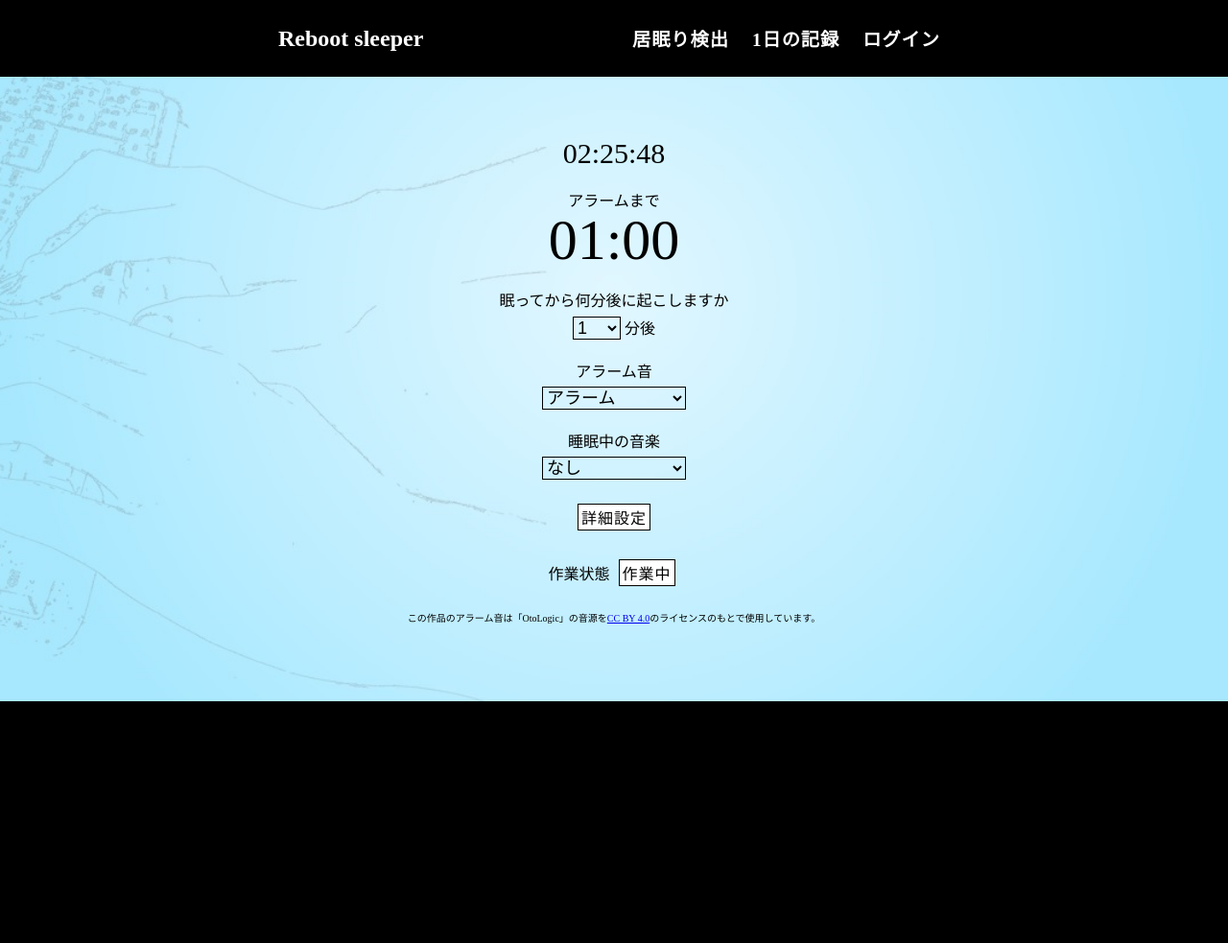
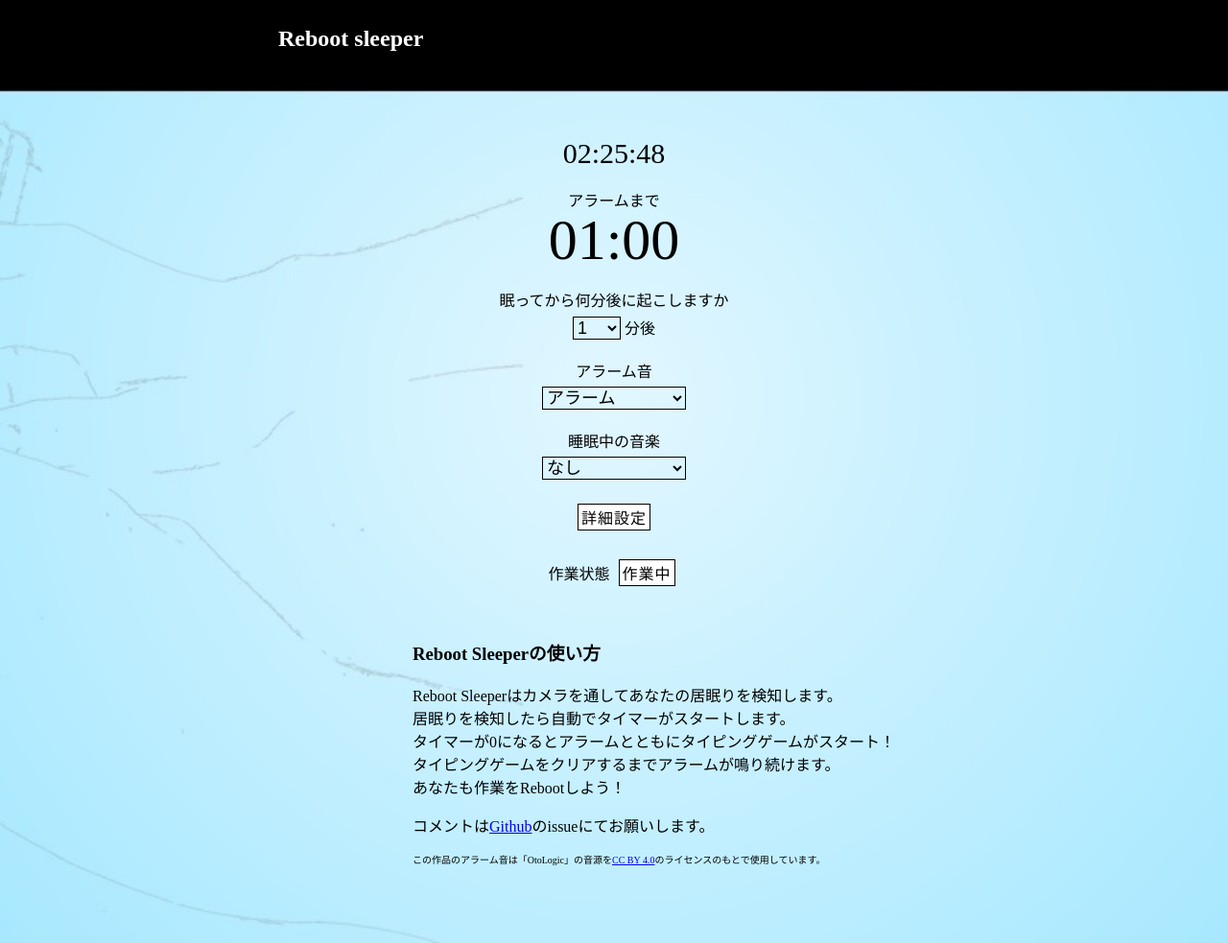
Before and after one commit to bisnii/hacku, a Flask app: page / in a window 1280 px wide. Shown: the whole page at 96% size. Before the commit the page ends 731 px from the top, so only its background shows below. Run offline with Flask 2, Linux system fonts and the light colour scheme; some libraries are stand-ins or nearby versions.

Commit message:
Deploy tuning (#41)
* update アラームと休憩通知の時間を本番用に変更

* update 説明文の追加

* update faviconの追加とメニューの非表示

* update metaタグに説明文を追記

Co-authored-by: yochimonji <yochimonji@gmail.com>

```diff
--- a/static/css/index.css
+++ b/static/css/index.css
@@ -147,10 +147,15 @@ form
 }
 
 footer {
-    text-align: center;
+    margin-left: 140px;
     font-size: 10px;
 }
 
 #alarm_stop_content {
     text-align: center;
 }
+
+.disc {
+    margin-left: 140px;
+    margin-top: 50px;
+}
--- a/static/scripts/alarm.js
+++ b/static/scripts/alarm.js
@@ -138,7 +138,7 @@ document.addEventListener('DOMContentLoaded', function() {
 
         if ($alarmTime == '1m') {
             timer.innerHTML = "01:00";
-            timeLimit = 10000;  // 本番時100000にする
+            timeLimit = 100000;  // 本番時100000にする
         }
         else if ($alarmTime == '5m') {
             timer.innerHTML = "05:00";
@@ -244,7 +244,7 @@ document.addEventListener('DOMContentLoaded', function() {
             noticeFlag = false;
             sec = 0;
         }
-        if(sec >= 60 && noticeFlag==true && break_value === "する"){
+        if(sec >= 60*60*2 && noticeFlag==true && break_value === "する"){
             sec = 0;
             Push.create('お疲れ様です！', {
                 body: '作業開始から2時間です。そろそろ休憩しましょう！',
@@ -272,6 +272,11 @@ document.addEventListener('DOMContentLoaded', function() {
         bgm_setting.pause();
         bgmtext.textContent = "再生";
         break_value = radioBreakList.value;
+        if (break_value === 'する') {
+            noticeFlag = true;
+        } else {
+            noticeFlag = false;
+        }
         typing_value = radioTypingList.value;
         settingFlag = false;
         setting.close();
--- a/templates/activity_log.html
+++ b/templates/activity_log.html
@@ -6,18 +6,20 @@
     <meta name="viewport" content="width=device-width, initial-scale=1.0">
     <title>Reboot sleeper</title>
     <link rel="stylesheet" type="text/css" href="/static/css/index.css">
+    <link rel="shortcut icon" href="/static/img/favicon.ico" type="image/vnd.microsoft.icon">
+    <link rel="icon" href="/static/img/favicon.ico" type="image/vnd.microsoft.icon">
 </head>
 <body>
     <header>
         <div class="header_content">
             <h2 class="title"><a href="/">Reboot sleeper</a></h2>
-            <nav class="nav">
+            <!-- <nav class="nav">
                 <ul class="menu-group">
                     <li class="menu-item"><a href="/detection_test" class="nav_button">居眠り検出</a></li>
                     <li class="menu-item"><a href="/activity_log" class="nav_button">1日の記録</a></li>
                     <li class="menu-item"><a href="/login" class="nav_button">ログイン<br></a></li>
                 </ul>
-            </nav>
+            </nav> -->
         </div>
     </header>
         <h1>1日の記録のページ　ー　調整中　ー</h1>
--- a/templates/alarm_stop.html
+++ b/templates/alarm_stop.html
@@ -6,6 +6,8 @@
     <meta name="viewport" content="width=device-width, initial-scale=1.0">
     <title>Reboot sleeper</title>
     <link rel="stylesheet" type="text/css" href="/static/css/index.css">
+    <link rel="shortcut icon" href="/static/img/favicon.ico" type="image/vnd.microsoft.icon">
+    <link rel="icon" href="/static/img/favicon.ico" type="image/vnd.microsoft.icon">
 </head>
 <body>
     <header>
--- a/templates/detection_test.html
+++ b/templates/detection_test.html
@@ -6,18 +6,20 @@
     <meta name="viewport" content="width=device-width, initial-scale=1.0">
     <title>Reboot sleeper</title>
     <link rel="stylesheet" type="text/css" href="/static/css/index.css">
+    <link rel="shortcut icon" href="/static/img/favicon.ico" type="image/vnd.microsoft.icon">
+    <link rel="icon" href="/static/img/favicon.ico" type="image/vnd.microsoft.icon">
 </head>
 <body>
     <header>
         <div class="header_content">
             <h2 class="title"><a href="/">Reboot sleeper</a></h2>
-            <nav class="nav">
+            <!-- <nav class="nav">
                 <ul class="menu-group">
                     <li class="menu-item"><a href="/detection_test" class="nav_button">居眠り検出</a></li>
                     <li class="menu-item"><a href="/activity_log" class="nav_button">1日の記録</a></li>
                     <li class="menu-item"><a href="/login" class="nav_button">ログイン<br></a></li>
                 </ul>
-            </nav>
+            </nav> -->
         </div>
     </header>
         <h1>居眠り検出テストのページです　ー　調整中　ー</h1>
--- a/templates/index.html
+++ b/templates/index.html
@@ -5,20 +5,24 @@
     <meta charset='utf-8'>
     <meta http-equiv="X-UA-Compatible" content="IE=edge">
     <meta name="viewport" content="width=device-width, initial-scale=1.0">
+    <meta name="description" content="Reboot Sleeperはあなたの居眠りをサポートします。あなたが居眠りをしたら自動でアラームをセットして一定時間後に起こしてくれます。">
+    <meta name="robots" content="index, follow">
     <title>Reboot sleeper</title>
     <link rel="stylesheet" type="text/css" href="/static/css/index.css">
+    <link rel="shortcut icon" href="/static/img/favicon.ico" type="image/vnd.microsoft.icon">
+    <link rel="icon" href="/static/img/favicon.ico" type="image/vnd.microsoft.icon">
 </head>
 <body>
     <header>
         <div class="header_content">
             <h2 class="title"><a href="/">Reboot sleeper</a></h2>
-            <nav class="nav">
+            <!-- <nav class="nav">
                 <ul class="menu-group">
                     <li class="menu-item"><a href="/detection_test" class="nav_button">居眠り検出</a></li>
                     <li class="menu-item"><a href="/activity_log" class="nav_button">1日の記録</a></li>
                     <li class="menu-item"><a href="/login" class="nav_button">ログイン<br></a></li>
                 </ul>
-            </nav>
+            </nav> -->
         </div>
     </header>
     <div class="entire">
@@ -68,6 +72,12 @@
             <button id="work_status_button">作業中</button>
         </div>
 
+        <div class="disc">
+            <h3 class="disc_title">Reboot Sleeperの使い方</h3>
+            <p class="disc_sentence">Reboot Sleeperはカメラを通してあなたの居眠りを検知します。<br>居眠りを検知したら自動でタイマーがスタートします。<br>タイマーが0になるとアラームとともにタイピングゲームがスタート！<br>タイピングゲームをクリアするまでアラームが鳴り続けます。<br><span class="desc_subtitle">あなたも作業をRebootしよう！</span></p>
+            <p class="disc_sentence">コメントは<a href="https://github.com/bisnii/hacku" target="_blank">Github</a>のissueにてお願いします。</p>
+        </div>
+
         <footer>
             <p id="license">この作品のアラーム音は「OtoLogic」の音源を<a href="https://creativecommons.org/licenses/by/4.0/legalcode.ja">CC BY 4.0</a>のライセンスのもとで使用しています。</p>
         </footer>
@@ -77,8 +87,8 @@
         <h3>詳細設定</h3>
         <p>休憩通知<br>
             <form id="break_setting">
-                <input type="radio" name="q1" value="する" checked> する
-                <input type="radio" name="q1" value="しない"> しない
+                <input type="radio" name="q1" value="する"> する
+                <input type="radio" name="q1" value="しない" checked> しない
             </form>
         </p>
         <p>起床後のタイピングゲーム<br>
--- a/templates/login.html
+++ b/templates/login.html
@@ -6,18 +6,20 @@
     <meta name="viewport" content="width=device-width, initial-scale=1.0">
     <title>Reboot sleeper</title>
     <link rel="stylesheet" type="text/css" href="/static/css/index.css">
+    <link rel="shortcut icon" href="/static/img/favicon.ico" type="image/vnd.microsoft.icon">
+    <link rel="icon" href="/static/img/favicon.ico" type="image/vnd.microsoft.icon">
 </head>
 <body>
     <header>
         <div class="header_content">
             <h2 class="title"><a href="/">Reboot sleeper</a></h2>
-            <nav class="nav">
+            <!-- <nav class="nav">
                 <ul class="menu-group">
                     <li class="menu-item"><a href="/detection_test" class="nav_button">居眠り検出</a></li>
                     <li class="menu-item"><a href="/activity_log" class="nav_button">1日の記録</a></li>
                     <li class="menu-item"><a href="/login" class="nav_button">ログイン<br></a></li>
                 </ul>
-            </nav>
+            </nav> -->
         </div>
     </header>
         <h1>ログインのページです　ー　調整中　ー</h1>
--- a/templates/typing.html
+++ b/templates/typing.html
@@ -6,6 +6,8 @@
     <meta name="viewport" content="width=device-width, initial-scale=1.0">
     <title>Reboot sleeper</title>
     <link rel="stylesheet" type="text/css" href="/static/css/index.css">
+    <link rel="shortcut icon" href="/static/img/favicon.ico" type="image/vnd.microsoft.icon">
+    <link rel="icon" href="/static/img/favicon.ico" type="image/vnd.microsoft.icon">
 </head>
 <body>
     <header>
```
Also changed, not shown: static/img/favicon.ico (added).
